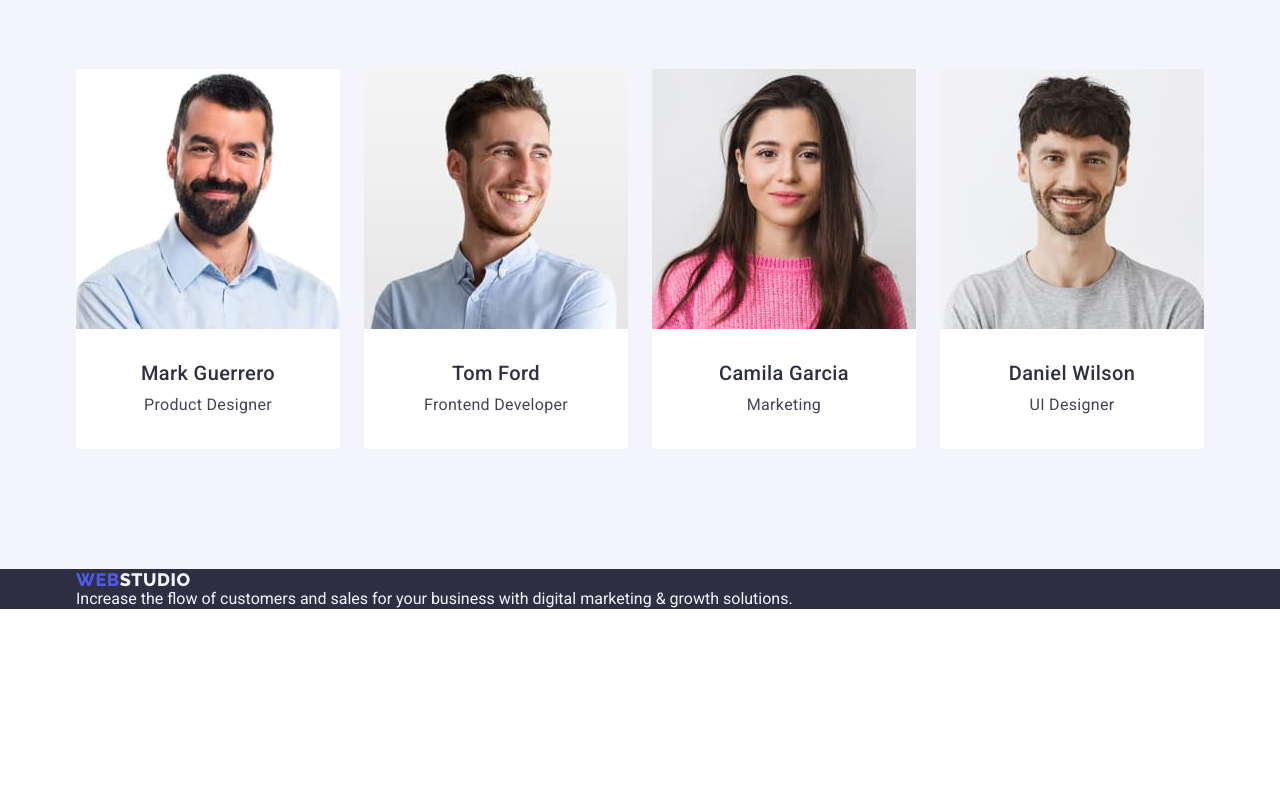
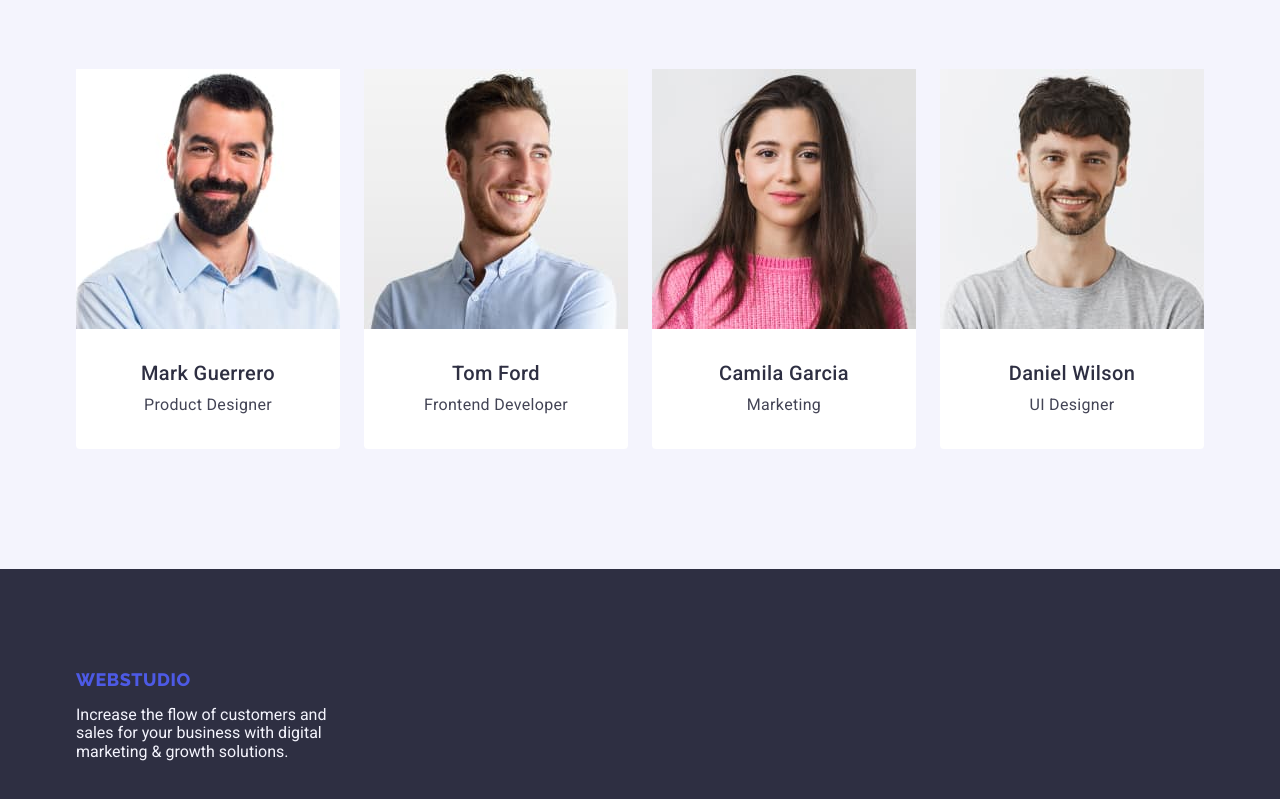
Before and after one commit to soroked/goit-markup-hw-03, a plain HTML site: page index.html in a window 1280 px wide. Shown: the part 1736-2535 px from the top of the page. Before the commit the page ends 2345 px from the top, so only its background shows below. Drawn offline with nearby package versions, Linux system fonts and the light colour scheme.

Commit message:
footer css

```diff
--- a/css/style.css
+++ b/css/style.css
@@ -281,10 +281,17 @@ body {
 /* footer */
 
 .footer {
+  padding: 100px 0;
   background-color: var(--footer-bg-color);
 }
 
-.footer-text-color {
+.footer .logo.link {
+  display: inline-block;
+  margin-bottom: 16px;
+}
+
+.footer-text {
+  max-width: 264px;
   color: var(--footer-text-color);
 }
 
--- a/index.html
+++ b/index.html
@@ -162,7 +162,7 @@
         <a class="logo link" href="./index.html">
           Web<span class="footer-text-color">Studio</span>
         </a>
-        <p class="footer-text-color">
+        <p class="footer-text">
           Increase the flow of customers and sales for your business with digital marketing & growth
           solutions.
         </p>
```
